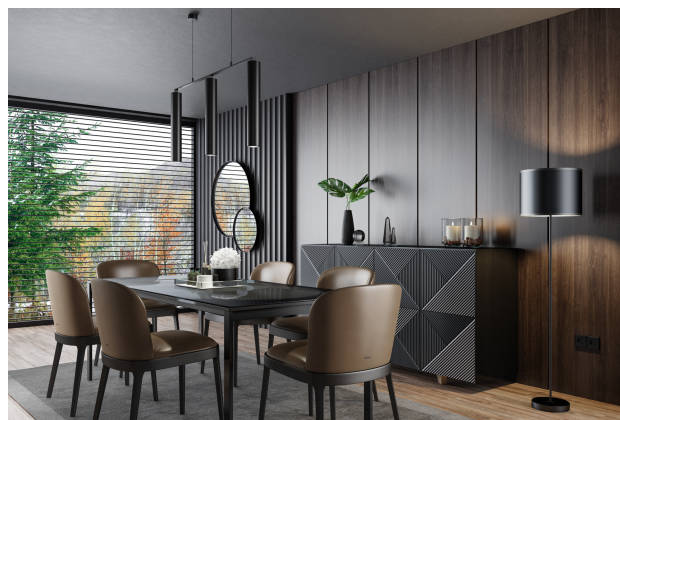
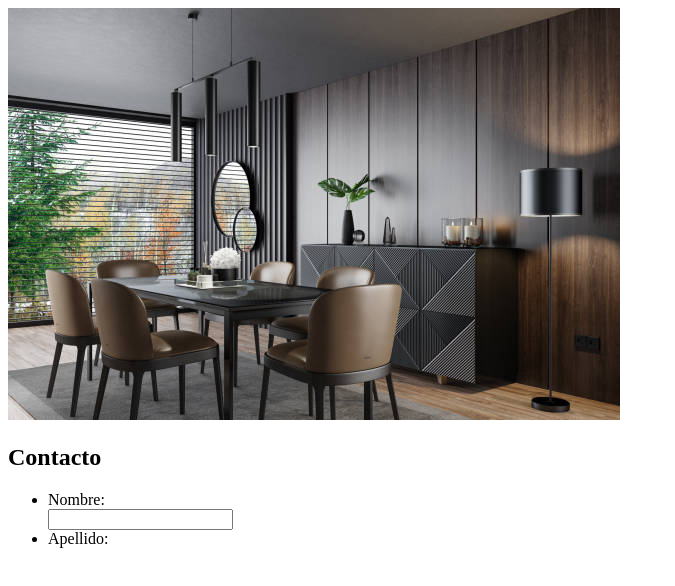
Before and after one commit to Lotito30/grupo6CACPython, a plain HTML site: page index.html in a window 1280 px wide. Shown: the whole page, without its empty margins (0-675 px from the left). Drawn offline with Linux system fonts and the light colour scheme.

Commit message:
actualize index

```diff
--- a/index.html
+++ b/index.html
@@ -40,6 +40,12 @@
 
         </section>
         <section class="contacto">
+            <h2>Contacto</h2>
+	        <form method="POST" action="#">
+	        	<ul>
+	        		<li>Nombre:</li>
+	        			<input type="text" name="nombre" class="field" required></li>
+	        		<li>Apellido:</li>
 
         </section>
     </body>
```
